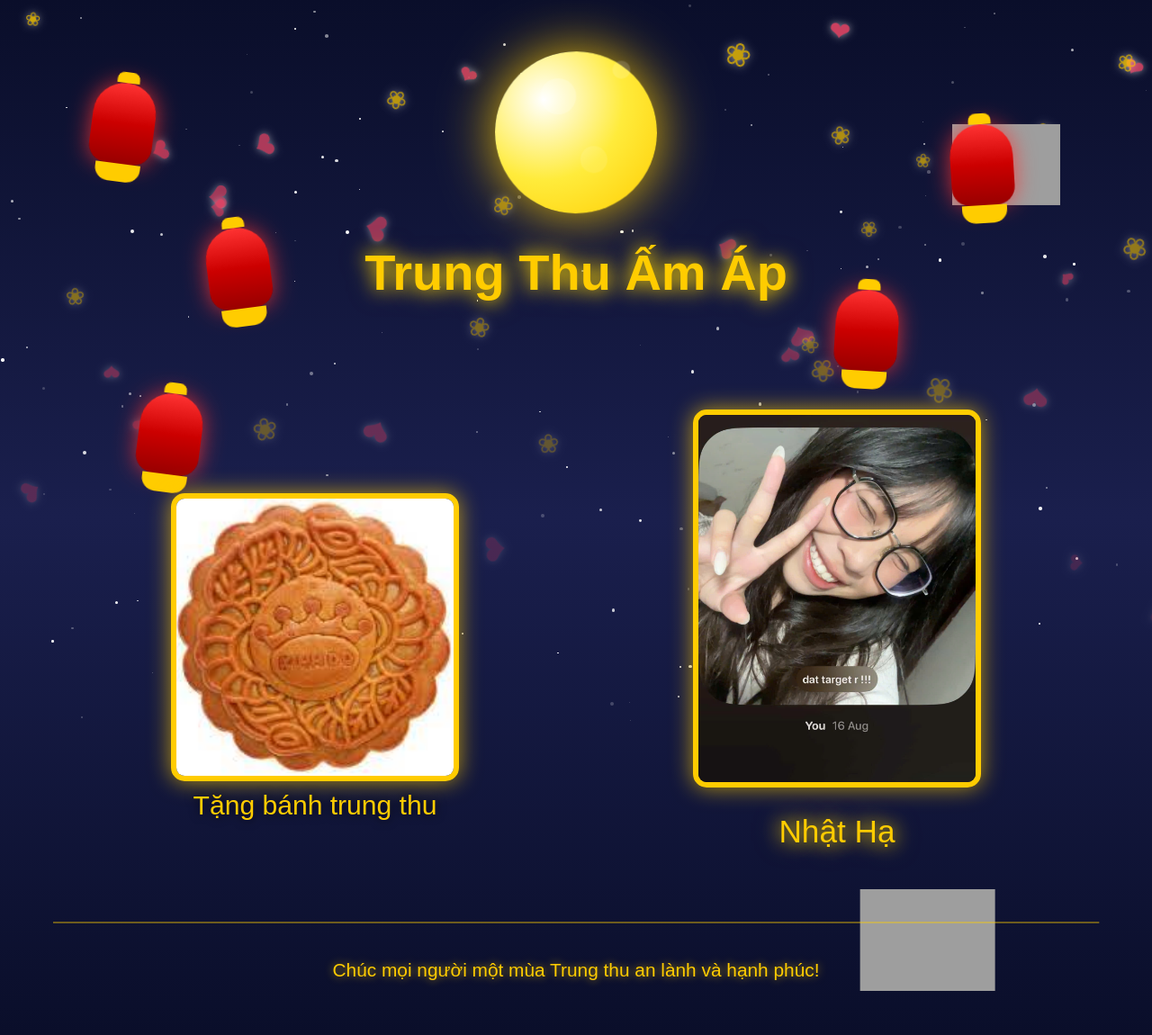
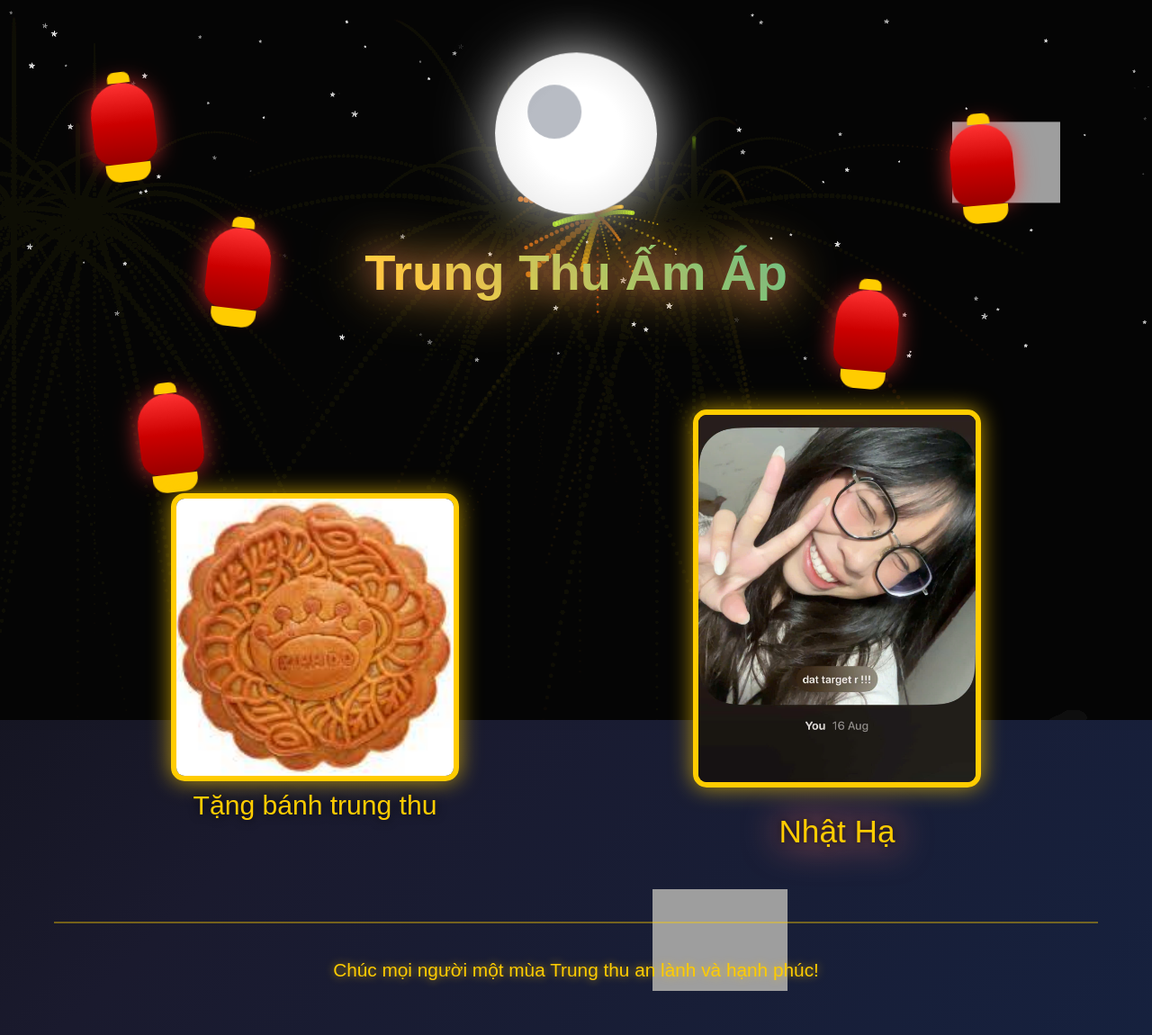
Before and after one commit to thaidong952-blip/trungthu, a Flask app: page / in a window 1280 px wide. Shown: the whole page at 90% size. Run offline with Flask 3, Linux system fonts and the light colour scheme; grey boxes are pictures that could not be loaded.

Commit message:
Update index.html

```diff
--- a/templates/index.html
+++ b/templates/index.html
@@ -13,11 +13,18 @@
 
         body {
             font-family: 'Arial', sans-serif;
-            background: linear-gradient(to bottom, #0a0e2a, #1a1f4d, #0a0e2a);
+            background: linear-gradient(135deg, #0c0c0c 0%, #1a1a2e 50%, #16213e 100%);
             color: #fff;
             min-height: 100vh;
             overflow-x: hidden;
             position: relative;
+        }
+
+        canvas {
+            position: absolute;
+            top: 0;
+            left: 0;
+            z-index: 1;
         }
 
         .container {
@@ -32,55 +39,63 @@
             text-align: center;
             padding: 40px 0;
             position: relative;
+            animation: fadeInUp 2s ease-out;
         }
 
         h1 {
-            font-size: 3.5rem;
-            margin-bottom: 20px;
-            text-shadow: 0 0 15px rgba(255, 215, 0, 0.8);
-            color: #ffcc00;
-            animation: glow 3s ease-in-out infinite alternate;
+            font-size: 3.5em;
+            background: linear-gradient(45deg, #ff6b6b, #ffd93d, #6bcf7f, #4ecdc4);
+            -webkit-background-clip: text;
+            -webkit-text-fill-color: transparent;
+            background-clip: text;
+            margin: 0 0 20px 0;
+            text-shadow: 0 0 30px rgba(255, 107, 107, 0.5);
+            animation: glow 2s ease-in-out infinite alternate;
+        }
+
+        @keyframes fadeInUp {
+            from {
+                opacity: 0;
+                transform: translateY(50px);
+            }
+            to {
+                opacity: 1;
+                transform: translateY(0);
+            }
         }
 
         @keyframes glow {
-            from {
-                text-shadow: 0 0 10px rgba(255, 215, 0, 0.7);
-            }
-            to {
-                text-shadow: 0 0 20px rgba(255, 215, 0, 0.9), 0 0 30px rgba(255, 215, 0, 0.6);
-            }
+            from { filter: drop-shadow(0 0 20px #ff6b6b); }
+            to { filter: drop-shadow(0 0 30px #ffd93d); }
         }
 
         .moon {
             width: 180px;
             height: 180px;
-            background: radial-gradient(circle at 30% 30%, #fff, #ffeb3b, #ffcc00);
+            background: radial-gradient(circle, #fff 40%, #f0f0f0 70%, #e0e0e0 100%);
             border-radius: 50%;
             margin: 0 auto 30px;
-            box-shadow: 0 0 60px rgba(255, 204, 0, 0.9);
+            box-shadow: 0 0 60px rgba(255, 255, 255, 0.8);
             position: relative;
-            animation: float 8s ease-in-out infinite;
+            animation: floatMoon 6s ease-in-out infinite;
+            z-index: 5;
         }
 
-        .moon::after {
+        .moon::before {
             content: '';
             position: absolute;
-            top: 30px;
-            left: 50px;
-            width: 40px;
-            height: 40px;
-            background: rgba(255, 255, 255, 0.2);
+            top: 20%;
+            left: 20%;
+            width: 60px;
+            height: 60px;
+            background: #16213e;
             border-radius: 50%;
-            box-shadow:
-                70px -30px 0 -10px rgba(255, 255, 255, 0.15),
-                40px 70px 0 -5px rgba(255, 255, 255, 0.1);
+            opacity: 0.3;
         }
 
-        @keyframes float {
-            0%, 100% { transform: translateY(0) rotate(0deg); }
-            25% { transform: translateY(-15px) rotate(2deg); }
-            50% { transform: translateY(-5px) rotate(0deg); }
-            75% { transform: translateY(-15px) rotate(-2deg); }
+        @keyframes floatMoon {
+            0%, 100% { transform: translateY(0px) rotate(0deg); }
+            50% { transform: translateY(-20px) rotate(5deg); }
         }
 
         .content {
@@ -96,6 +111,8 @@
             min-width: 300px;
             padding: 20px;
             text-align: center;
+            opacity: 0;
+            animation: fadeInUp 2s ease-out 0.5s forwards;
         }
 
         .cake-container {
@@ -236,39 +253,6 @@
             50% { transform: rotate(8deg); }
         }
 
-        .falling-hearts, .falling-flowers {
-            position: fixed;
-            top: 0;
-            left: 0;
-            width: 100%;
-            height: 100%;
-            pointer-events: none;
-            z-index: 1;
-        }
-
-        .heart, .flower {
-            position: absolute;
-            font-size: 28px;
-            opacity: 0.8;
-            animation: fall linear forwards;
-            text-shadow: 0 0 8px rgba(255, 255, 255, 0.7);
-        }
-
-        .heart {
-            color: #ff4d6d;
-        }
-
-        .flower {
-            color: #ffcc00;
-        }
-
-        @keyframes fall {
-            to {
-                transform: translateY(100vh) rotate(360deg);
-                opacity: 0;
-            }
-        }
-
         .lion-dance, .moon-rabbit {
             position: absolute;
             z-index: 2;
@@ -311,28 +295,8 @@
             font-size: 1.3rem;
             text-shadow: 0 0 10px rgba(255, 204, 0, 0.7);
             animation: textPulse 3s infinite;
-        }
-
-        .stars {
-            position: fixed;
-            top: 0;
-            left: 0;
-            width: 100%;
-            height: 100%;
-            pointer-events: none;
-            z-index: 0;
-        }
-
-        .star {
-            position: absolute;
-            background-color: white;
-            border-radius: 50%;
-            animation: twinkle 5s infinite;
-        }
-
-        @keyframes twinkle {
-            0%, 100% { opacity: 0.2; }
-            50% { opacity: 1; }
+            opacity: 0;
+            animation: fadeInUp 2s ease-out 1s forwards;
         }
 
         @media (max-width: 768px) {
@@ -360,9 +324,7 @@
     </style>
 </head>
 <body>
-    <div class="stars" id="stars-container"></div>
-    <div class="falling-hearts" id="hearts-container"></div>
-    <div class="falling-flowers" id="flowers-container"></div>
+    <canvas id="canvas"></canvas>
 
     <div class="lanterns">
         <div class="lantern"></div>
@@ -384,13 +346,15 @@
         <div class="content">
             <div class="left-section">
                 <div class="cake-container">
-                    <img src="templates/banh.jpeg" alt="Bánh Trung Thu" class="cake">
+                    <!-- Sửa đường dẫn hình ảnh -->
+                    <img src="./templates/banh.jpeg" alt="Bánh Trung Thu" class="cake" onerror="this.src='https://via.placeholder.com/320x320/ffcc00/000?text=Bánh+Trung+Thu'">
                     <div class="cake-label">Tặng bánh trung thu</div>
                 </div>
             </div>
 
             <div class="right-section">
-                <img src="templates/hạ.jpg" alt="Nhật Hạ" class="person-image">
+                <!-- Sửa đường dẫn hình ảnh -->
+                <img src="./templates/hạ.jpg" alt="Nhật Hạ" class="person-image" onerror="this.src='https://via.placeholder.com/320x420/ffcc00/000?text=Nhật+Hạ'">
                 <div class="person-name">Nhật Hạ</div>
             </div>
         </div>
@@ -401,84 +365,160 @@
     </div>
 
     <script>
-        // Tạo hiệu ứng sao lấp lánh
-        function createStars() {
-            const container = document.getElementById('stars-container');
-            const starCount = 150;
+        const canvas = document.getElementById('canvas');
+        const ctx = canvas.getContext('2d');
+        canvas.width = window.innerWidth;
+        canvas.height = window.innerHeight;
 
-            for (let i = 0; i < starCount; i++) {
-                const star = document.createElement('div');
-                star.classList.add('star');
+        let particles = [];
+        let stars = [];
+        let hearts = [];
 
-                const size = Math.random() * 3 + 1;
-                star.style.width = size + 'px';
-                star.style.height = size + 'px';
-
-                star.style.left = Math.random() * 100 + 'vw';
-                star.style.top = Math.random() * 100 + 'vh';
-
-                star.style.animationDelay = Math.random() * 5 + 's';
-
-                container.appendChild(star);
+        class Particle {
+            constructor(x, y, vx, vy, color, size, life) {
+                this.x = x;
+                this.y = y;
+                this.vx = vx;
+                this.vy = vy;
+                this.color = color;
+                this.size = size;
+                this.life = life;
+                this.maxLife = life;
+            }
+            update() {
+                this.x += this.vx;
+                this.y += this.vy;
+                this.vy += 0.1; // gravity
+                this.life--;
+                this.size *= 0.99;
+            }
+            draw() {
+                ctx.save();
+                ctx.globalAlpha = this.life / this.maxLife;
+                ctx.fillStyle = this.color;
+                ctx.beginPath();
+                ctx.arc(this.x, this.y, this.size, 0, Math.PI * 2);
+                ctx.fill();
+                ctx.restore();
             }
         }
 
-        // Tạo hiệu ứng tim rơi
-        function createHearts() {
-            const container = document.getElementById('hearts-container');
-            const heartCount = 25;
-
-            for (let i = 0; i < heartCount; i++) {
-                setTimeout(() => {
-                    const heart = document.createElement('div');
-                    heart.classList.add('heart');
-                    heart.innerHTML = '❤';
-                    heart.style.left = Math.random() * 100 + 'vw';
-                    heart.style.animationDuration = (Math.random() * 5 + 8) + 's';
-                    heart.style.fontSize = (Math.random() * 20 + 20) + 'px';
-
-                    container.appendChild(heart);
-
-                    // Xóa tim sau khi rơi xong
-                    setTimeout(() => {
-                        heart.remove();
-                    }, 15000);
-                }, i * 400);
+        class HeartParticle {
+            constructor(x, y) {
+                this.x = x;
+                this.y = y;
+                this.vx = (Math.random() - 0.5) * 4;
+                this.vy = Math.random() * -3;
+                this.angle = 0;
+                this.life = 100;
+                this.maxLife = 100;
+                this.size = Math.random() * 5 + 5;
+            }
+            update() {
+                this.x += this.vx;
+                this.y += this.vy;
+                this.vy += 0.05;
+                this.angle += 0.1;
+                this.x += Math.sin(this.angle) * 0.5;
+                this.life--;
+            }
+            draw() {
+                ctx.save();
+                ctx.globalAlpha = this.life / this.maxLife;
+                ctx.translate(this.x, this.y);
+                ctx.rotate(this.angle);
+                ctx.fillStyle = '#ff69b4';
+                ctx.beginPath();
+                ctx.moveTo(0, -this.size);
+                ctx.bezierCurveTo(-this.size, -this.size / 2, -this.size, 0, 0, this.size / 2);
+                ctx.bezierCurveTo(this.size, 0, this.size, -this.size / 2, 0, -this.size);
+                ctx.fill();
+                ctx.restore();
             }
         }
 
-        // Tạo hiệu ứng hoa rơi
-        function createFlowers() {
-            const container = document.getElementById('flowers-container');
-            const flowerCount = 20;
-
-            for (let i = 0; i < flowerCount; i++) {
-                setTimeout(() => {
-                    const flower = document.createElement('div');
-                    flower.classList.add('flower');
-                    flower.innerHTML = '❀';
-                    flower.style.left = Math.random() * 100 + 'vw';
-                    flower.style.animationDuration = (Math.random() * 7 + 10) + 's';
-                    flower.style.fontSize = (Math.random() * 20 + 20) + 'px';
-
-                    container.appendChild(flower);
-
-                    // Xóa hoa sau khi rơi xong
-                    setTimeout(() => {
-                        flower.remove();
-                    }, 20000);
-                }, i * 500);
+        class Star {
+            constructor() {
+                this.x = Math.random() * canvas.width;
+                this.y = Math.random() * canvas.height * 0.5;
+                this.size = Math.random() * 3 + 1;
+                this.twinkle = Math.random() * 255;
+            }
+            update() {
+                this.twinkle += (Math.random() - 0.5) * 2;
+                this.twinkle = Math.max(0, Math.min(255, this.twinkle));
+            }
+            draw() {
+                ctx.save();
+                ctx.globalAlpha = this.twinkle / 255 * 0.8;
+                ctx.fillStyle = '#fff';
+                ctx.beginPath();
+                ctx.moveTo(this.x, this.y - this.size);
+                for (let i = 0; i < 5; i++) {
+                    ctx.lineTo(this.x + Math.cos((i * 4 * Math.PI / 5) - Math.PI / 2) * this.size, this.y + Math.sin((i * 4 * Math.PI / 5) - Math.PI / 2) * this.size);
+                    ctx.lineTo(this.x + Math.cos((i * 4 * Math.PI / 5) + Math.PI / 2) * (this.size / 2), this.y + Math.sin((i * 4 * Math.PI / 5) + Math.PI / 2) * (this.size / 2));
+                }
+                ctx.closePath();
+                ctx.fill();
+                ctx.restore();
             }
         }
 
-        // Lặp lại hiệu ứng
-        setInterval(createHearts, 12000);
-        setInterval(createFlowers, 18000);
+        function initStars() {
+            for (let i = 0; i < 100; i++) {
+                stars.push(new Star());
+            }
+        }
 
-        // Khởi tạo hiệu ứng ban đầu
-        createStars();
-        createHearts();
-        createFlowers();
+        function createFirework(x, y) {
+            for (let i = 0; i < 20; i++) {
+                const angle = (i / 20) * Math.PI * 2;
+                const speed = Math.random() * 5 + 2;
+                particles.push(new Particle(
+                    x, y,
+                    Math.cos(angle) * speed,
+                    Math.sin(angle) * speed,
+                    `hsl(${Math.random() * 60 + 20}, 100%, 50%)`,
+                    Math.random() * 3 + 1,
+                    60
+                ));
+            }
+        }
+
+        function animate() {
+            ctx.fillStyle = 'rgba(12, 12, 12, 0.1)';
+            ctx.fillRect(0, 0, canvas.width, canvas.height);
+
+            stars.forEach(star => {
+                star.update();
+                star.draw();
+            });
+
+            particles = particles.filter(p => p.life > 0);
+            particles.forEach(p => {
+                p.update();
+                p.draw();
+            });
+
+            hearts = hearts.filter(h => h.life > 0);
+            hearts.forEach(h => {
+                h.update();
+                h.draw();
+            });
+
+            if (Math.random() < 0.02) createFirework(Math.random() * canvas.width, canvas.height * 0.3);
+            if (Math.random() < 0.01) hearts.push(new HeartParticle(Math.random() * canvas.width, canvas.height));
+
+            requestAnimationFrame(animate);
+        }
+
+        initStars();
+        animate();
+
+        window.addEventListener('resize', () => {
+            canvas.width = window.innerWidth;
+            canvas.height = window.innerHeight;
+        });
     </script>
 </body>
 </html>
```
